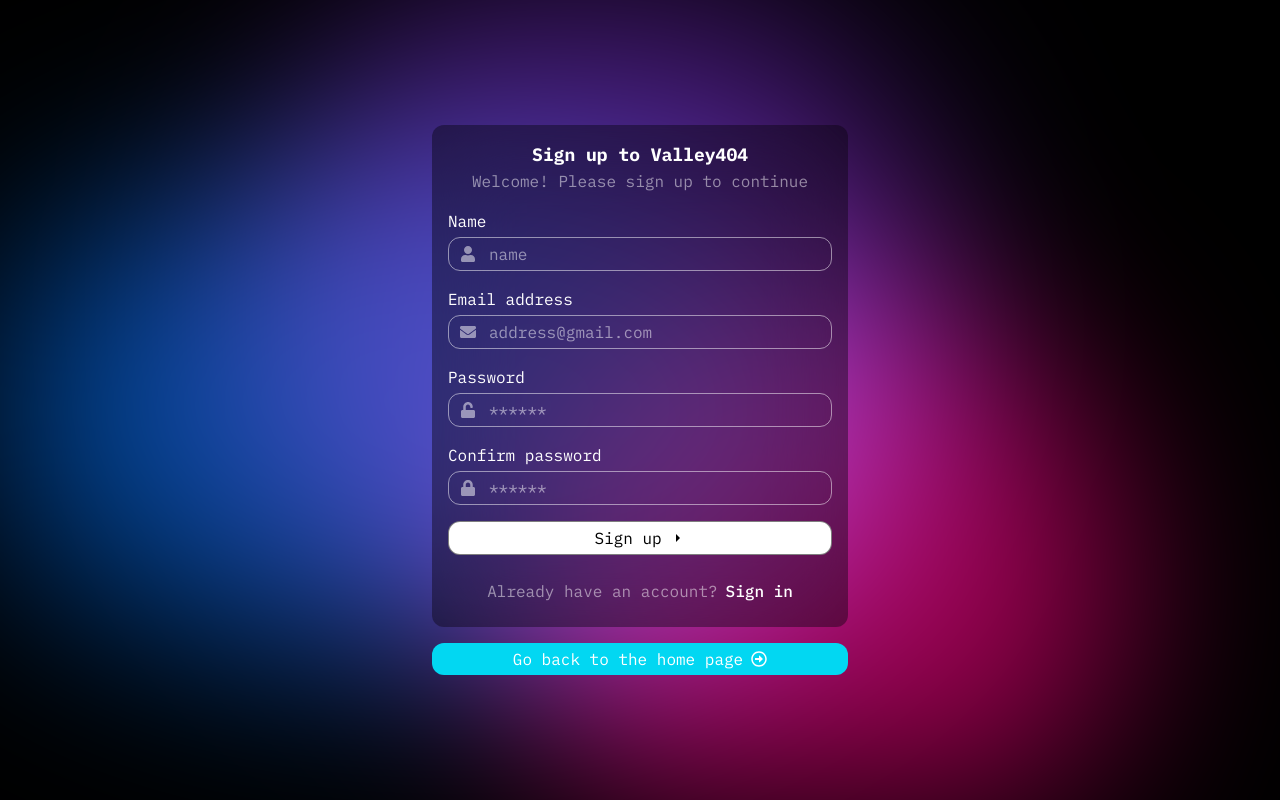
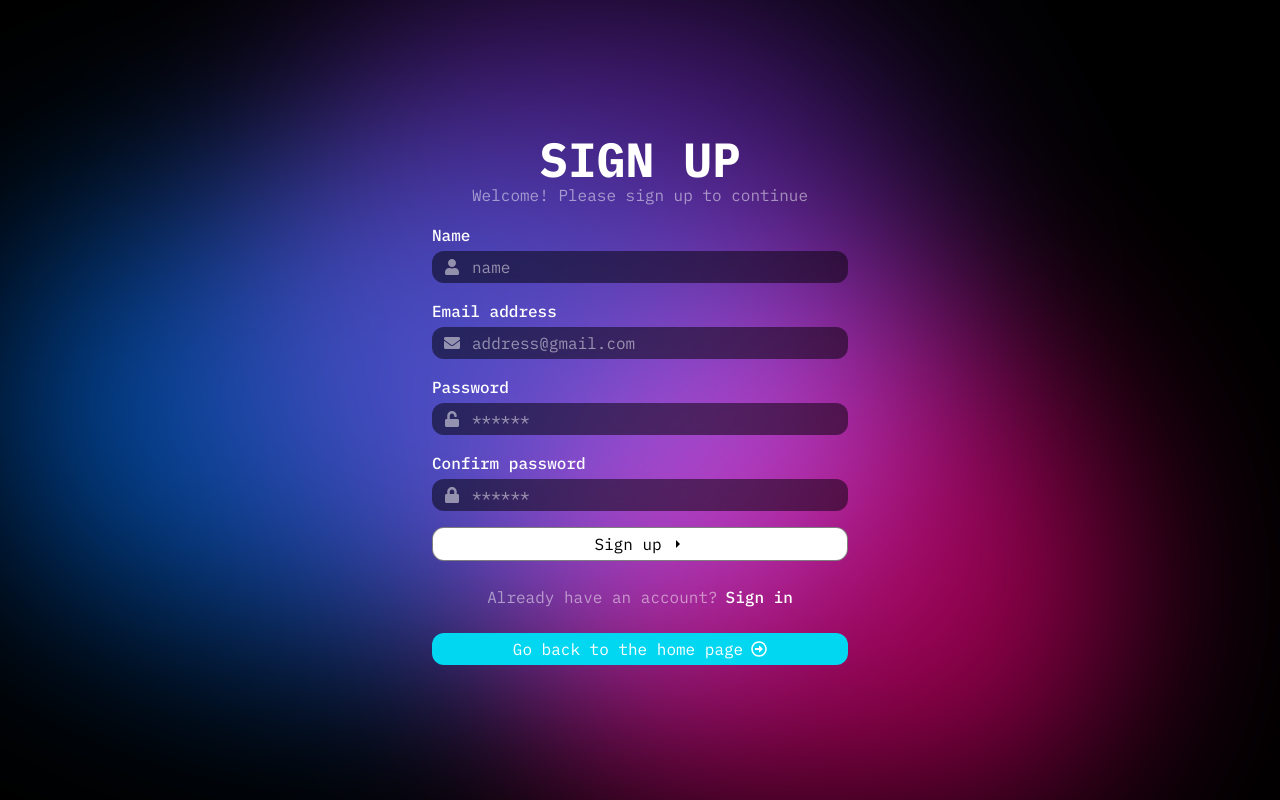
Before and after one commit to talllorenc/valley404, a Next.js app: page /sign-up in a window 1280 px wide. Built offline with nearby package versions, Linux system fonts and the light colour scheme.

Commit message:
Create verify code page

```diff
--- a/src/components/Auth/SigninForm/SigninForm.tsx
+++ b/src/components/Auth/SigninForm/SigninForm.tsx
@@ -21,6 +21,8 @@
 });
 
 const SigninForm = () => {
+	const [serverError, setServerError] = useState<string | null>(null);
+
 	const { mutate, isPending } = useMutation({
 		mutationFn: signin,
 		onSuccess: () => {
@@ -34,7 +36,6 @@
 			);
 		},
 	});
-	const [serverError, setServerError] = useState<string | null>(null);
 
 	const { values, handleChange, touched, handleBlur, handleSubmit, errors } =
 		useFormik<ISignin>({
@@ -50,9 +51,9 @@
 		});
 
 	return (
-		<div className="flex flex-col gap-4 p-4 rounded-xl dark:bg-dark/40 bg-light/40 backdrop-blur-2xl">
+		<div className="flex flex-col gap-4 rounded-xl">
 			<div className="flex flex-col items-center justify-center text-center">
-				<p className="text-lg font-bold">Sign in to Valley404</p>
+				<p className="text-5xl font-bold uppercase">Sign in</p>
 				<p className="text-dark/50 dark:text-light/50">
 					Welcome back! Please sign in to continue
 				</p>
--- a/src/components/Auth/SignupForm/SignupForm.tsx
+++ b/src/components/Auth/SignupForm/SignupForm.tsx
@@ -86,9 +86,9 @@
 	});
 
 	return (
-		<div className="flex flex-col gap-4 p-4 rounded-xl dark:bg-dark/40 bg-light/40 backdrop-blur-2xl">
+		<div className="flex flex-col gap-4 rounded-xl">
 			<div className="flex flex-col items-center justify-center text-center">
-				<p className="text-lg font-bold">Sign up to Valley404</p>
+				<p className="text-5xl font-bold uppercase">Sign up</p>
 				<p className="text-dark/50 dark:text-light/50">
 					Welcome! Please sign up to continue
 				</p>
--- a/src/components/Auth/VerifyCodeBar/VerifyCodeBar.tsx
+++ b/src/components/Auth/VerifyCodeBar/VerifyCodeBar.tsx
@@ -1,33 +1,106 @@
 "use client";
 
-import { useRef, useState } from "react";
+import { useEffect, useRef, useState } from "react";
+import { useMutation } from "@tanstack/react-query";
+import { checkCode } from "@/services/auth.service";
+import FormErrors from "@/components/Auth/FormErrors/FormErrors";
+import FormSuccess from "@/components/Auth/FormSuccess/FormSuccess";
+import Spinner from "@/components/UI/Spinner";
 
 const VerifyCodeBar = () => {
-	const [code, setCode] = useState<string>("");
+	const [serverError, setServerError] = useState<string | null>(null);
+	const [successMessage, setSuccessMessage] = useState<string | null>(null);
+	const [code, setCode] = useState<string[]>(["", "", "", ""]);
+	const inputRefs = [
+		useRef<HTMLInputElement>(null),
+		useRef<HTMLInputElement>(null),
+		useRef<HTMLInputElement>(null),
+		useRef<HTMLInputElement>(null),
+	];
 
-	const inputRefs = [useRef(null), useRef(null), useRef(null), useRef(null)];
+	const { mutate, isPending } = useMutation({
+		mutationFn: checkCode,
+		onSuccess: () => {
+			setServerError(null);
+			setSuccessMessage("Verification successful. You can now sign in");
+		},
+		onError: (error: any) => {
+			setServerError(
+				error.response?.data?.message ||
+					"Something went wrong. Please try again.",
+			);
+		},
+	});
+
+	useEffect(() => {
+		if (code.every((item) => item !== "")) {
+			mutate(code.join(""));
+		}
+	}, [code]);
 
 	const handleInputChange = (
 		e: React.ChangeEvent<HTMLInputElement>,
 		index: number,
 	) => {
-		console.log(e.target.value);
+		const value = e.target.value;
+
+		setCode((prev) => {
+			const newCode = [...prev];
+			newCode[index] = value;
+			return newCode;
+		});
+
+		if (value && index < inputRefs.length - 1) {
+			inputRefs[index + 1].current?.focus();
+		}
 	};
 
+	const handleKeyDown = (
+		e: React.KeyboardEvent<HTMLInputElement>,
+		index: number,
+	) => {
+		if (e.key === "Backspace" && !code[index] && index > 0) {
+			inputRefs[index - 1].current?.focus();
+		}
+	};
+
+	const handlePaste = (e: React.ClipboardEvent<HTMLInputElement>) => {
+		e.preventDefault();
+		const pastedData = e.clipboardData.getData("Text");
+		if (pastedData.length === 4) {
+			setCode(pastedData.split(""));
+		}
+	};
+
+	if (isPending) {
+		return (
+			<div className="flex items-center justify-center">
+				<Spinner weight="64px" height="64px" />
+			</div>
+		);
+	}
+
 	return (
-		<div>
+		<div className="flex flex-col gap-4">
 			<div className="grid grid-cols-4 gap-4">
 				{[0, 1, 2, 3].map((index) => (
 					<input
 						className="p-4 rounded-xl dark:bg-dark/50 bg-light/50 backdrop-blur-2xl text-center text-2xl font-bold appearance-none focus:outline-none focus:ring-2 focus:ring-dark dark:focus:ring-light"
 						key={index}
 						type="text"
+						ref={inputRefs[index]}
+						value={code[index]}
 						maxLength={1}
 						onChange={(e) => handleInputChange(e, index)}
+						onKeyDown={(e) => handleKeyDown(e, index)}
 						autoFocus={index === 0}
+						onPaste={handlePaste}
 					/>
 				))}
 			</div>
+
+			{serverError && <FormErrors message={serverError} />}
+			{successMessage && <FormSuccess message={successMessage} />}
 		</div>
 	);
 };
--- a/src/components/UI/Input.tsx
+++ b/src/components/UI/Input.tsx
@@ -25,12 +25,12 @@
 }: IInputProps) => {
 	return (
 		<div className="flex gap-1 flex-col w-full">
-			<label htmlFor={id} className="">
+			<label htmlFor={id} className="font-medium">
 				{label}
 			</label>
 			<div className="relative flex items-center">
 				{icon && (
-					<div className="absolute left-3 flex items-center text-dark/50 dark:text-light/50">
+					<div className="absolute left-3 flex items-center text-dark/50 dark:text-light/50 z-10">
 						{icon}
 					</div>
 				)}
@@ -43,10 +43,8 @@
 					onBlur={onBlur}
 					value={value}
 					onChange={onChange}
-					className={`w-full py-1 pl-10 pr-4 rounded-xl appearance-none focus:outline-none focus:ring-2 focus:ring-dark dark:focus:ring-light bg-transparent placeholder-dark/50 dark:placeholder-light/50 ${
-						error && touched
-							? "border border-[#FF3333]"
-							: "border border-dark/50 dark:border-light/50"
+					className={`w-full py-1 pl-10 pr-4 rounded-xl appearance-none focus:outline-none focus:ring-2 focus:ring-dark dark:focus:ring-light dark:bg-dark/50 bg-light/50 backdrop-blur-2xl placeholder-dark/50 dark:placeholder-light/50 ${
+						error && touched && "border border-[#FF3333]"
 					}`}
 				/>
 			</div>
--- a/src/services/auth.service.ts
+++ b/src/services/auth.service.ts
@@ -10,3 +10,8 @@
 	const res = await API.post("/auth/sign-in", data);
 	return res.data;
 }
+
+export async function checkCode(code: string) {
+	const res = await API.post("/auth/check-code", { code });
+	return res.data;
+}
```
